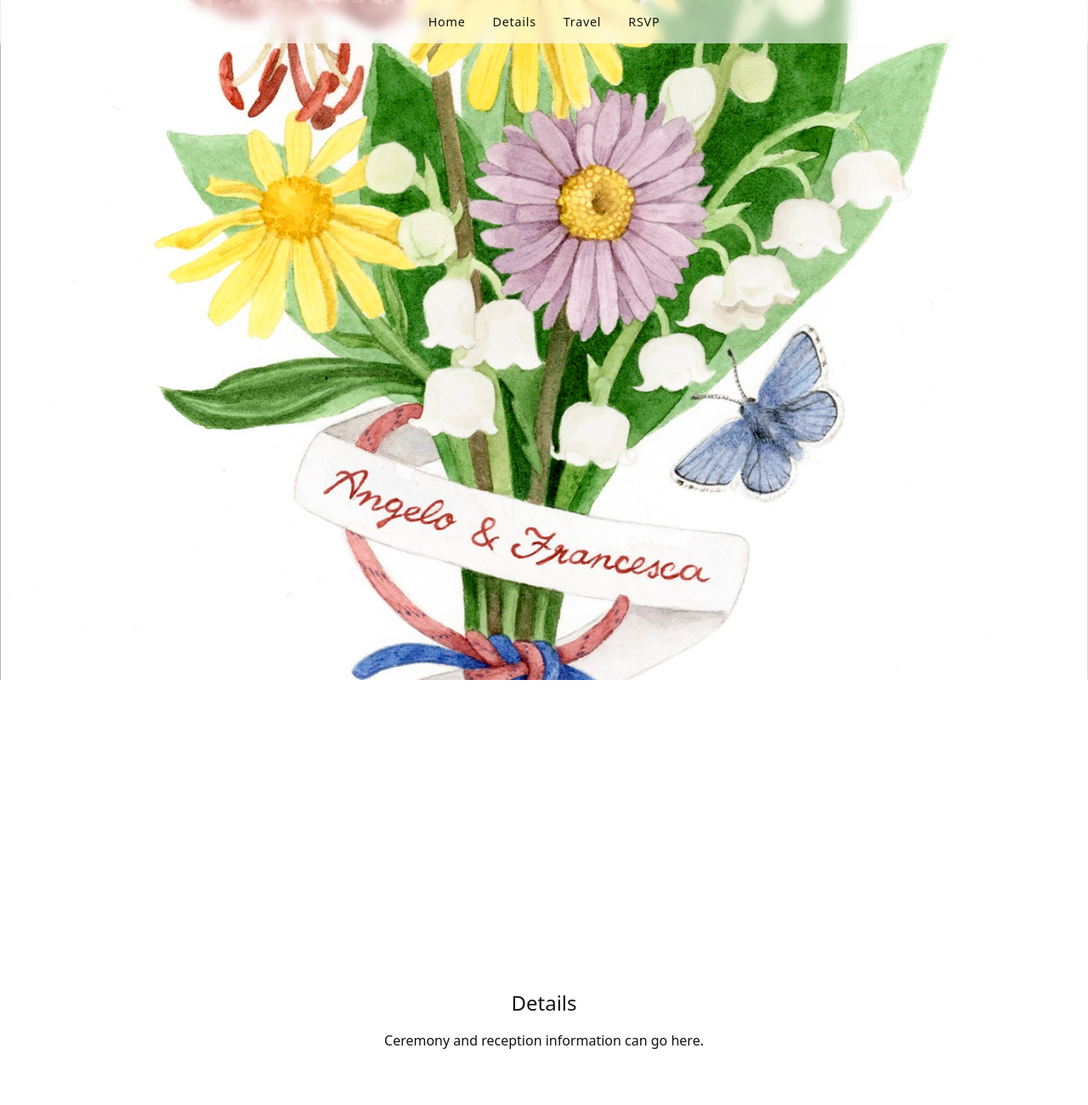
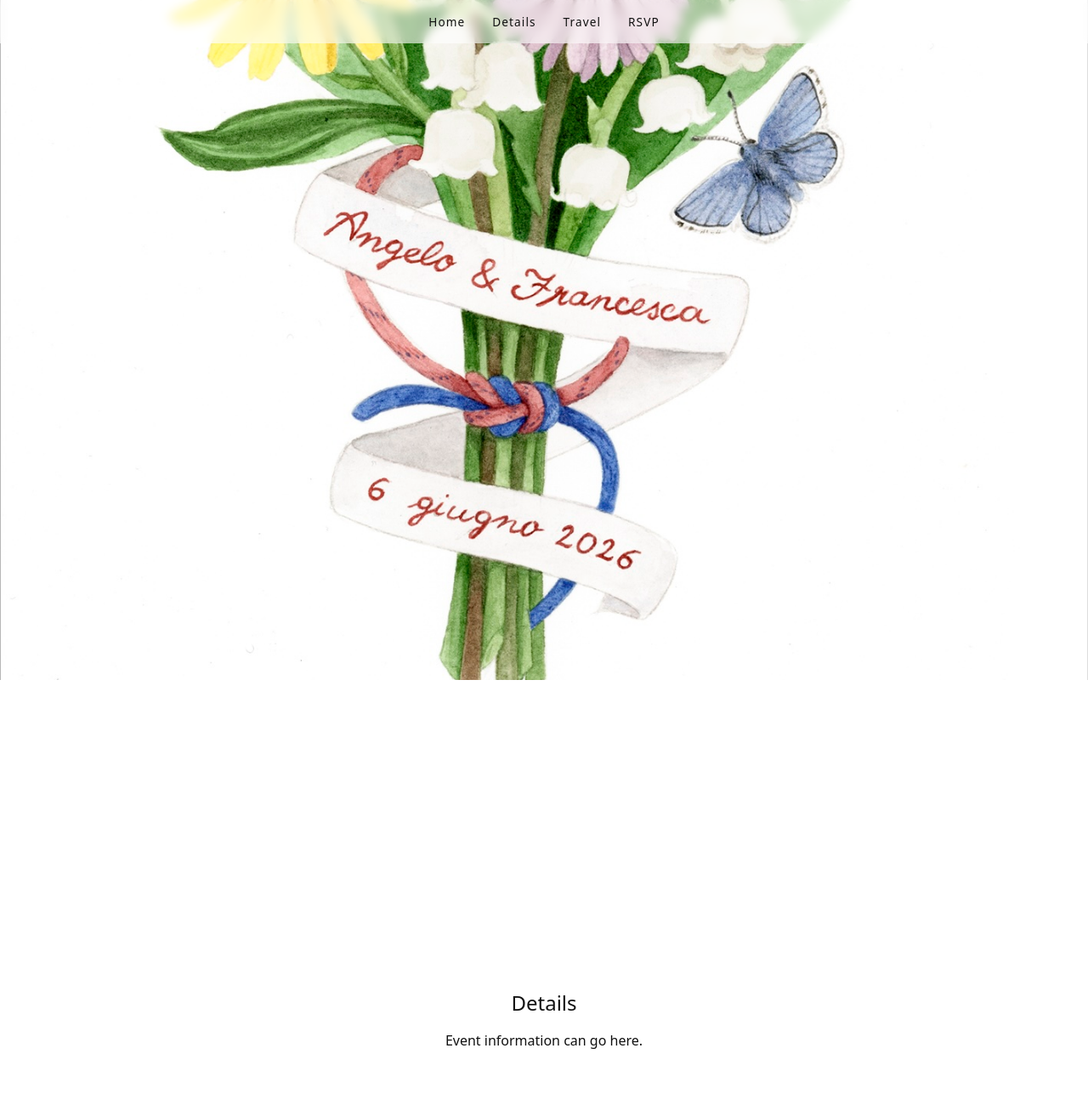
Before and after one commit to franciangelo/matrimonio, a plain HTML site: page index.html in a window 1280 px wide. Shown: the top 1300 px of the page at 85% size. Drawn offline with Linux system fonts and the light colour scheme.

Commit message:
added image

```diff
--- a/index.html
+++ b/index.html
@@ -6,7 +6,9 @@
     <title>Angelo & Francesca</title>
 
     <style>
-        /* Reset */
+        /* =====================================================
+           GLOBAL RESET
+        ===================================================== */
         * {
             margin: 0;
             padding: 0;
@@ -18,22 +20,25 @@
         }
 
         body {
-            font-family: system-ui, -apple-system, BlinkMacSystemFont, "Segoe UI",
-                         Roboto, Oxygen, Ubuntu, Cantarell, "Helvetica Neue", Arial, sans-serif;
+            font-family: system-ui, -apple-system, BlinkMacSystemFont,
+                         "Segoe UI", Roboto, Helvetica, Arial, sans-serif;
             color: #111;
         }
 
-        /* Top navigation */
+        /* =====================================================
+           NAVIGATION
+        ===================================================== */
         nav {
             position: fixed;
             top: 0;
             width: 100%;
             z-index: 100;
-            padding: 1rem 2rem;
+
             display: flex;
             justify-content: center;
             gap: 2rem;
 
+            padding: 1rem 2rem;
             background: rgba(255, 255, 255, 0.6);
             backdrop-filter: blur(6px);
         }
@@ -41,21 +46,24 @@
         nav a {
             text-decoration: none;
             color: #111;
-            font-size: 0.9rem;
-            letter-spacing: 0.05em;
+            font-size: 0.85rem;
+            letter-spacing: 0.08em;
         }
 
         nav a:hover {
             text-decoration: underline;
         }
 
-        /* Generic full-screen section */
+        /* =====================================================
+           SECTIONS
+        ===================================================== */
         section {
             min-height: 100vh;
             width: 100%;
+
             background-size: cover;
+            background-repeat: no-repeat;
             background-position: center;
-            background-repeat: no-repeat;
 
             display: flex;
             align-items: center;
@@ -63,16 +71,36 @@
             padding: 4rem 2rem;
         }
 
-        /* Empty hero section */
+        /* =====================================================
+           HERO SECTION
+           Control vertical crop here
+           0%   = top
+           50%  = center
+           100% = bottom
+        ===================================================== */
+        :root {
+            --hero-focus-y-mobile: 50%;
+            --hero-focus-y-desktop: 80%;
+        }
+
         #hero {
             background-image: url("hero.jpeg");
+            background-position: 50% var(--hero-focus-y-mobile);
         }
 
-        /* Example content sections */
+        @media (min-width: 768px) {
+            #hero {
+                background-position: 50% var(--hero-focus-y-desktop);
+            }
+        }
+
+        /* =====================================================
+           CONTENT BLOCKS (OPTIONAL)
+        ===================================================== */
         .content {
             max-width: 700px;
+            padding: 2.5rem;
             background: rgba(255, 255, 255, 0.85);
-            padding: 2.5rem;
             text-align: center;
         }
 
@@ -85,7 +113,6 @@
             line-height: 1.6;
         }
 
-        /* Optional darker overlay variant */
         .dark .content {
             background: rgba(0, 0, 0, 0.6);
             color: #fff;
@@ -95,7 +122,7 @@
 
 <body>
 
-    <!-- Navigation -->
+    <!-- ================= NAV ================= -->
     <nav>
         <a href="#hero">Home</a>
         <a href="#details">Details</a>
@@ -103,36 +130,28 @@
         <a href="#rsvp">RSVP</a>
     </nav>
 
-    <!-- Hero (empty, background only) -->
+    <!-- ================= HERO (IMAGE ONLY) ================= -->
     <section id="hero"></section>
 
-    <!-- Section with another background figure -->
+    <!-- ================= SECTIONS ================= -->
     <section id="details" style="background-image: url('details.jpeg');">
         <div class="content">
             <h2>Details</h2>
-            <p>
-                Ceremony and reception information can go here.
-            </p>
+            <p>Event information can go here.</p>
         </div>
     </section>
 
-    <!-- Section without background image -->
     <section id="travel">
         <div class="content">
             <h2>Travel</h2>
-            <p>
-                Travel and accommodation details.
-            </p>
+            <p>Travel and accommodation information.</p>
         </div>
     </section>
 
-    <!-- Dark section with background -->
     <section id="rsvp" class="dark" style="background-image: url('rsvp.jpeg');">
         <div class="content">
             <h2>RSVP</h2>
-            <p>
-                RSVP instructions or link.
-            </p>
+            <p>RSVP instructions or link.</p>
         </div>
     </section>
 
```
